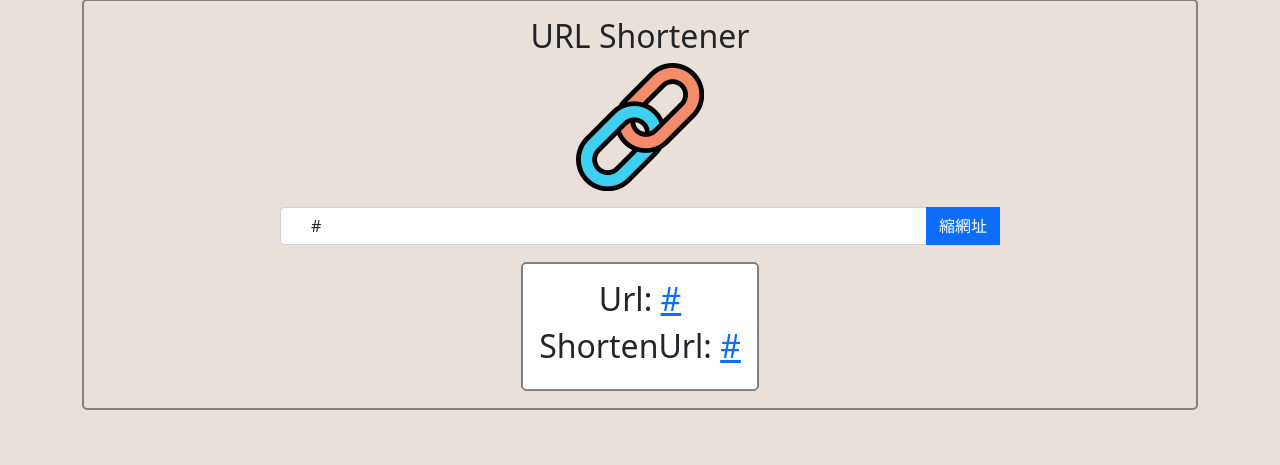
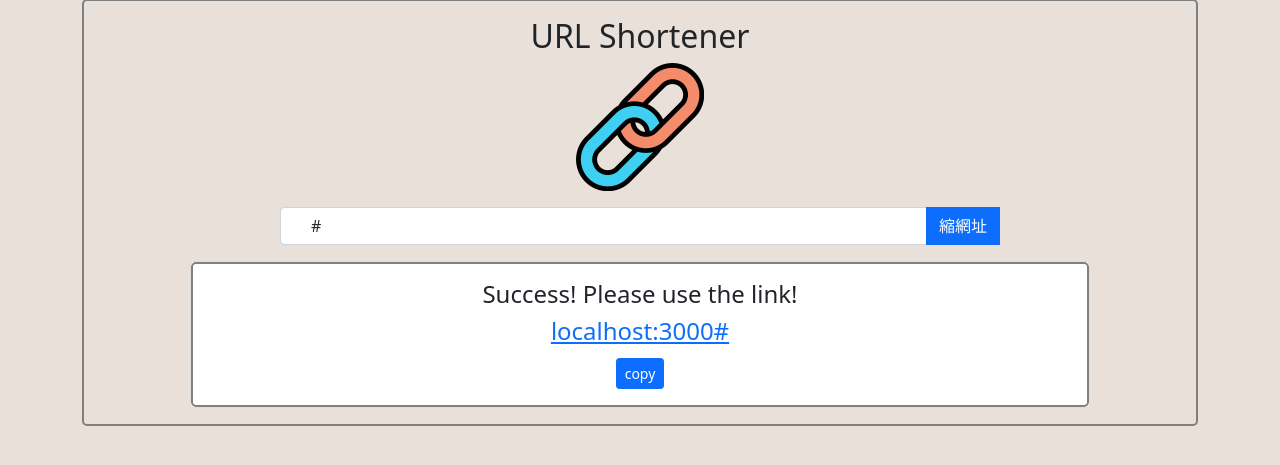
Before and after one commit to Yu-Che-Chang/shorten-URL, a Node server app: template views/index.handlebars in a window 1280 px wide. Shown: the part 105-570 px from the top of the page. Run offline with Node 20, Linux system fonts and the light colour scheme; the template is opened without the code that fills it: most values are stand-ins (such as "Sample title", 1, 10 or a date in 2020); some libraries are stand-ins or nearby versions.

Commit message:
feat: add copy button

```diff
--- a/app.js
+++ b/app.js
@@ -17,9 +17,7 @@ app.use(express.urlencoded({ extended: true })) //取得 url-encoded
 
 app.use(routes)
 
-app.use((req, res, next) => {
-  res.status(404).redirect('/error')
-})
+app.use((req, res, next) => { res.status(404).redirect('/error') }) // 路由除錯
 
 app.listen(port, () => {
   console.log(`Now server is hosting on http://localhost:${port}`)
--- a/package.json
+++ b/package.json
@@ -16,7 +16,8 @@
     "express": "^4.18.2",
     "express-handlebars": "^3.0.0",
     "mongoose": "^6.8.3",
-    "nodemon": "^2.0.20"
+    "nodemon": "^2.0.20",
+    "url-exist": "^3.0.1"
   },
   "devDependencies": {
     "dotenv": "^16.0.3"
--- a/public/javascripts/eventListener.js
+++ b/public/javascripts/eventListener.js
@@ -1,6 +1,15 @@
 const submitButton = document.querySelector('#button-addon2')
 const form = document.querySelector('.form')
 const input = document.querySelector('.form-control')
+
+function isValidUrl(url) {
+    try {
+      return Boolean(new URL(url));
+    }
+    catch (err) {
+      return false;
+    }
+}
 
 // 新增偽類樣式
 submitButton.addEventListener('click', function onSubmitButtonClicked(event) {
@@ -9,7 +18,7 @@ submitButton.addEventListener('click', function onSubmitButtonClicked(event) {
 
 // 若無輸入則取消送出
 form.addEventListener('submit', function onSubmitFormSubmitted(event) {
-  if (!input.value.length) {
+  if (!input.value.length || !isValidUrl(input.value) ) {
     event.preventDefault()
   }
   // else if (httpExisted(input.value)) {
--- a/public/javascripts/httpExisted.js
+++ b/public/javascripts/httpExisted.js
@@ -1,11 +1,6 @@
 const https = require('https')
 
-function httpExisted(url) {
-  https.get(url, res => {
 
-
-  })
-}
 
 
 module.exports = httpExisted
--- a/views/index.handlebars
+++ b/views/index.handlebars
@@ -16,12 +16,24 @@
     </div>
 
     {{#if Data}}
-    <div class="card return-url">
-      <div class="card-body">
-        <h4 class="fs-2 text-center">Url: <a href="{{Data.url}}">{{Data.url}}</a></h4>
-        <h4 class="fs-2 text-center">ShortenUrl: <a href="{{Data.shortenUrl}}">{{Data.shortenUrl}}</a></h4>
+    <div class="card return-url col-10">
+      <div class="card-body d-flex flex-column align-items-center">
+        <h4>Success! Please use the link!</h4>
+        <h4><a href="{{Data.shortenUrl}}" id='shortenUrl'>localhost:3000{{Data.shortenUrl}}</a></h4>
+        <button class="copyButton btn btn-primary btn-sm mt-1" onclick="copy()">copy</button>
       </div>
     </div>
     {{/if}}
   </div>
 </div>
+
+<script>
+  // copy
+  function copy() {
+    const shortenUrl = document.querySelector('#shortenUrl')
+    const board = navigator.clipboard
+    board.writeText(shortenUrl.innerText)
+      .then(() => alert('success to copied'))
+      .catch(() => alert('failed'))
+  }
+</script>
--- a/views/layouts/main.handlebars
+++ b/views/layouts/main.handlebars
@@ -17,7 +17,7 @@
   <!-- navigation -->
   <nav class="navbar navbar-dark bg-secondary">
     <div class="container-fluid">
-      <a class="navbar-brand" href="#">URL Shortener</a>
+      <a class="navbar-brand" href="/">URL Shortener</a>
     </div>
   </nav>
 
```
Also changed, not shown: routes/modules/home.js (+10 -9 lines), public/images/ main.png (added), public/images/main.png (deleted), 3 other files.
